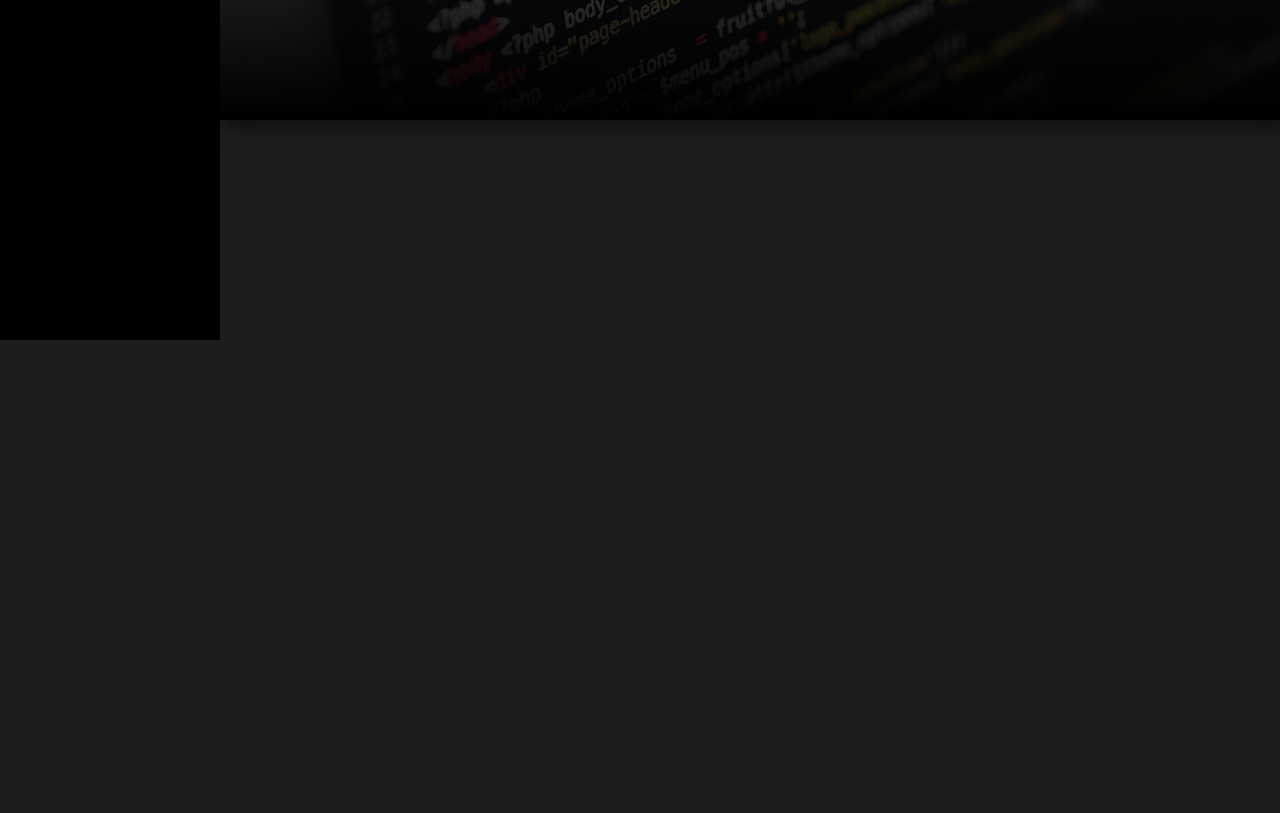
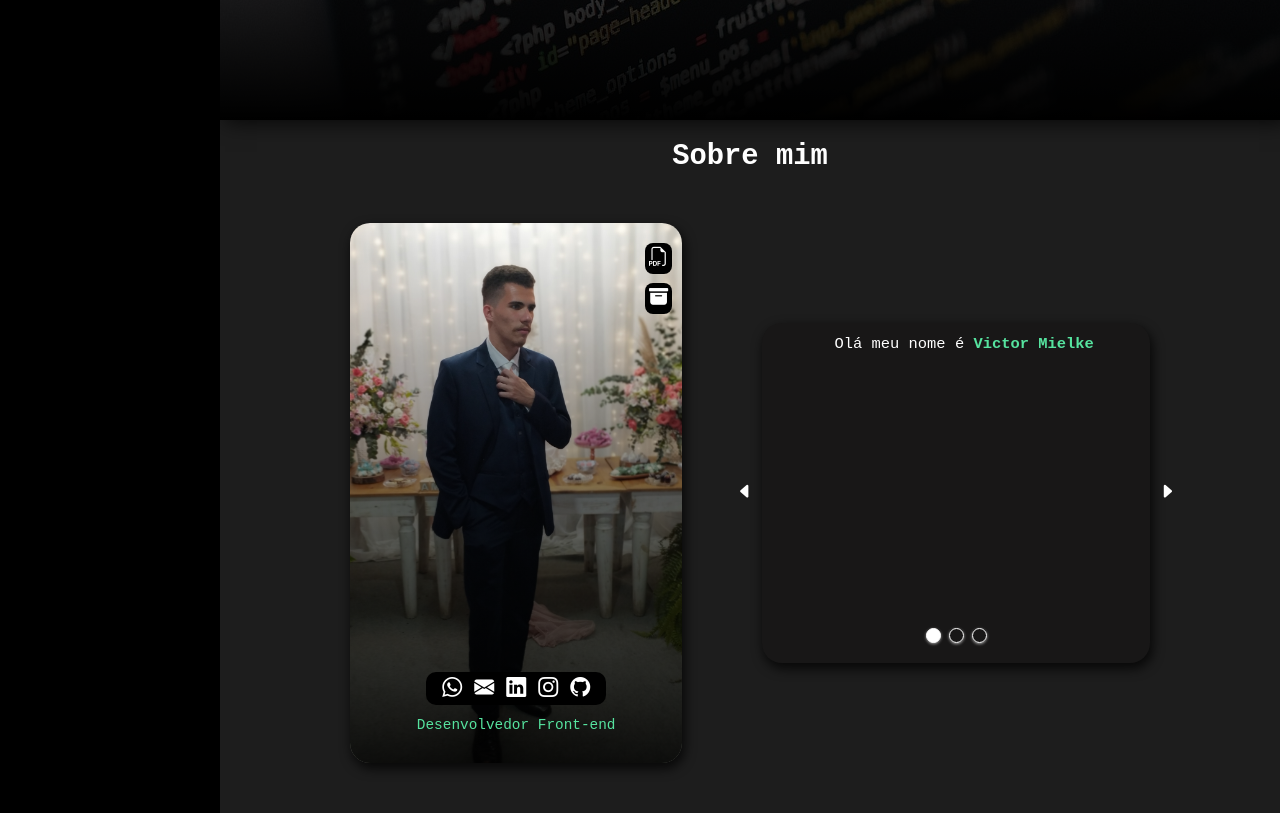
Before and after one commit to vicemanu/portfolio, a React (Vite) app: page / in a window 1280 px wide. Shown: the part 460-1273 px from the top of the page. Before the commit the page ends 800 px from the top, so only its background shows below. Built offline with nearby package versions, Linux system fonts and the light colour scheme.

Commit message:
about style finish

```diff
--- a/index.html
+++ b/index.html
@@ -4,7 +4,12 @@
     <meta charset="UTF-8" />
     <link rel="icon" type="image/svg+xml" href="" />
     <meta name="viewport" content="width=device-width, initial-scale=1.0" />
+
+
+    <link rel="stylesheet" href="https://cdn.jsdelivr.net/npm/bootstrap-icons@1.9.1/font/bootstrap-icons.css">
+
     <title>Vite + React</title>
+
   </head>
   <body>
     <div id="root"></div>
--- /dev/null
+++ b/src/components/About/about.css
@@ -0,0 +1,247 @@
+.about {
+    width: 100%;
+    display: flex;
+    align-items: center;
+    justify-content: center;
+    flex-direction: column;
+    margin-bottom: 0px;
+}
+
+.about--title {
+    font-size: 1.8em;
+    color: white;
+    margin-top: 20px;
+}
+
+.about--container {
+    width: 320px;
+    height: 640px;
+    margin: 20px auto;
+    box-shadow: 2px 5px 11px 1px #000000b7;
+    border-radius: 20px;
+}
+
+.about__container--box__about {
+    position: relative;
+    width: 100%;
+    height: 300px;
+    background:  top center no-repeat;
+    background-size: cover;
+    border-radius: 20px 20px 0px 0px;
+}
+
+.box__about--shadow {
+    position: absolute;
+    top: 0;
+    left: 0;
+    width: 100%;
+    height: 300px;
+    background: linear-gradient(to top,rgba(0, 0, 0, 0.897), transparent);
+    border-radius: 20px 20px 0px 0px;
+
+}
+
+.box__about__shadow--redes {
+    position: absolute;
+    bottom: 32px;
+    left: 50%;
+    transform: translate(-50%);
+    background-color: black;
+    width: 180px;
+    border-radius: 10px;
+    padding: 5px 4px;
+}
+
+.box__about__shadow--curriculo, .box__about__shadow--projetos {
+    color: white;
+    text-decoration: none;
+    font-size: 1.2em;
+    background-color: black;
+    padding: 4px;
+    border-radius: 8px;
+    position: absolute;
+    display: flex;
+    align-items: center;
+    justify-content: center;
+}
+
+.box__about__shadow--curriculo:hover, .box__about__shadow--projetos:hover {
+    color: var(--color3);
+}
+
+.box__about__shadow--curriculo:hover::after{
+    content: "Curriculo";
+    margin-left: 5px;
+    font-size: 0.8em;
+
+}
+
+.box__about__shadow--projetos:hover::after{
+    content: "Projetos";
+    margin-left: 5px;
+    font-size: 0.8em;
+}
+
+.box__about__shadow--curriculo {
+    top: 20px;
+    right: 10px;
+}
+
+.box__about__shadow--projetos {
+    top: 60px;
+    right: 10px;
+}
+
+.box__about__shadow--funcao {
+    color: var(--color3);
+    position: absolute;
+    bottom: 10px;
+    font-size: 0.9em;
+    width: 100%;
+    text-align: center;
+
+
+}
+
+
+
+
+.about__container--box__content {
+    width: 100%;
+    height: 340px;
+    background-color: #181717;
+    border-radius: 0px 0px 20px 20px;
+    position: relative;
+}
+
+.box__content--text {
+    color: white;
+    padding: 12px 16px;
+    display: flex;
+    align-items: center;
+    justify-content: center;
+    flex-direction: column;
+
+}
+
+.box__content--btn__left, .box__content--btn__right {
+    background-color: transparent;
+    color: white;
+    border: none;
+    font-size: 1.2em;
+    position: absolute;
+    cursor: pointer;
+}
+
+.box__content--btn__left {
+    left: -26px;
+    top: 50%;
+    transform: translate(0%, -50%);
+}
+
+.box__content--btn__right {
+    right: -26px;
+    top: 50%;
+    transform: translate(0%, -50%);
+}
+
+.box__content--title {
+    text-align: center;
+    font-size: 1.05em;
+    margin-bottom: 24px;
+}
+
+.box__content--title strong {
+    color: var(--color3);
+}
+.box__content--text {
+    font-size: 0.92em;
+    text-indent: 16px;
+}
+
+.box__content--botoes {
+    position: absolute;
+    display: flex;
+    align-items: center;
+    justify-content: center;
+    bottom: 20px;
+}
+.bl1, .bl2, .bl3 {
+    width: 15px;
+    height: 15px;
+    margin: 0px 4px;
+    display: block;
+    border-radius: 50%;
+    border: 1px solid white;
+    background-color: transparent;
+    box-shadow: 0px 1px 3px rgba(255, 255, 255, 0.616);
+    cursor: pointer;
+}
+
+
+@media screen and (min-width: 920px) {
+    .about--container {
+        width: 630px;
+        height: 600px;
+        display: flex;
+        gap: 40px;
+        box-shadow: none;
+        align-items: center;
+
+    }
+    .about__container--box__about {
+        position: relative;
+        width: 320px;
+        height: 480px;
+        border-radius: 20px;
+    }
+
+    .box__about--shadow {
+        width: 100%;
+        height: 100%;
+        border-radius: 20px;
+        box-shadow: 2px 5px 11px 1px #000000b7;
+    }
+
+    .box__about__shadow--redes {
+        bottom: 52px;
+    }
+
+    .box__about__shadow--funcao {
+        bottom: 30px;
+    }
+
+
+    .about__container--box__content {
+        width: 340px;
+        border-radius: 20px;
+        box-shadow: 2px 5px 11px 1px #000000b7;
+    }
+}
+
+@media screen and (min-width: 1100px) {
+    .about--container {
+        min-width: 800px;
+        gap: 80px;
+    }
+    .about__container--box__about {
+        height: 540px;
+    }
+
+    .box__about__shadow--redes {
+        bottom: 58px;
+    }
+
+    .about__container--box__content {
+        width: 420px;
+        border-radius: 20px;
+    }
+
+}
+
+@media screen and (min-width: 1200px) {
+    .about__container--box__about {
+        width: 360px;
+    }
+
+}
--- /dev/null
+++ b/src/components/About/index.jsx
@@ -0,0 +1,76 @@
+/* eslint-disable react/jsx-no-target-blank */
+import { useState } from 'react'
+import Redes from '../Redes'
+import myself from '../../assets/eu2.jpg'
+import './about.css'
+
+export default function About() {
+
+  const [mostrarTela, setMostrarTela] = useState(1)
+
+
+  const textoTela = () => {
+    if(mostrarTela == 1) {
+      ""
+    }
+  }
+
+
+  return(
+    <section className='about' id='about'>
+        <h2 className='about--title'>Sobre mim</h2>
+        <div className='about--container'>
+
+        {/* Minha imagem e redes sociais */}
+
+        <div className='about__container--box__about' style={{backgroundImage: `url(${myself})`}}>
+          <div className='box__about--shadow'>
+
+              <div className='box__about__shadow--redes'>
+                  <Redes size= '1'/>
+              </div>
+
+              <div className='box__about__shadow--funcao'>
+                    <p>Desenvolvedor Front-end</p>
+                </div>
+
+                <a className='box__about__shadow--curriculo' target='_blank' href="https://drive.google.com/file/d/1mvc4_WRYbF_IDsrGLOHLFIP2y504vgW3/view?usp=sharing">
+              <i className="bi bi-filetype-pdf"></i>
+            </a>
+            <a className='box__about__shadow--projetos' href="#projetos">
+              <i className="bi bi-archive-fill"></i>
+            </a>
+            </div>
+          </div>
+
+          {/* Conteudo sobre mim */}
+
+          <div className='about__container--box__content'>
+            <div className='box__content--text'>
+
+            {/* Botões para trocar o texto */}
+            <button className='box__content--btn__left' onClick={()=> {}}><i className="bi bi-caret-left-fill"></i></button>
+            <button className='box__content--btn__right' onClick={()=> {}} ><i className="bi bi-caret-right-fill"></i></button>
+
+              {/* Texto */}
+              <p className='box__content--title'>
+                Olá meu nome é <strong>Victor Mielke</strong>
+              </p>
+              <p className='box__content--text' >
+                {textoTela()}
+              </p>
+              <div className='box__content--botoes'>
+                <button onClick={()=> {setMostrarTela(1)}} className='bl1' style={{background: mostrarTela == 1 ? 'white' : 'transparent'}}></button>
+                <button onClick={()=> {setMostrarTela(2)}} className='bl2' style={{background: mostrarTela == 2 ? 'white' : 'transparent'}}></button>
+                <button onClick={()=> {setMostrarTela(3)}} className='bl3' style={{background: mostrarTela == 3 ? 'white' : 'transparent'}}></button>
+              </div>
+            </div>
+          </div>
+
+
+
+
+        </div>
+    </section>
+  )
+  }
--- a/src/components/Home/index.jsx
+++ b/src/components/Home/index.jsx
@@ -4,7 +4,7 @@ import myself from '../../assets/eu3.jpg'
 
 export default function Home() {
     return(
-        <header className='home' style={{background: `url(${wallpaper})`}}>
+        <header className='home' id='home' style={{background: `url(${wallpaper})`}}>
             <div className='home--shadow'>
                 <div className='home--container'>
                     <div className='home__container--img'>
--- /dev/null
+++ b/src/components/Redes/index.jsx
@@ -0,0 +1,20 @@
+import './redes.css'
+
+
+export default function Redes(props) {
+
+
+    return(
+        <div className="redes" style={{fontSize:'20px'}}>
+                <a href="https://api.whatsapp.com/send?phone=5522992347126" target="_blank" className="botao_inferior_pagina"><i class="bi bi-whatsapp"></i></a>
+
+                    <a href="mailto:Victor_mielke@outlook.com"><i class="bi bi-envelope-fill"></i></a>
+
+                    <a href="https://www.linkedin.com/in/victor-mielke/" target="_blank"><i class="bi bi-linkedin"></i></a>
+
+                    <a href="https://www.instagram.com/victor_mielke31/" target="_blank"><i class="bi bi-instagram"></i></a>
+
+                    <a href="https://github.com/vicemanu" target="_blank"><i class="bi bi-github"></i></a>
+        </div>
+    )
+}
--- /dev/null
+++ b/src/components/Redes/redes.css
@@ -0,0 +1,15 @@
+.redes {
+    display: flex;
+    align-items: center;
+    justify-content: center;
+}
+
+.redes a {
+    color: white;
+    text-decoration: none;
+    margin: 0px 6px;
+}
+
+.redes a:hover {
+    color: var(--color3);
+}
--- a/src/pages/Portfolio/index.jsx
+++ b/src/pages/Portfolio/index.jsx
@@ -1,6 +1,7 @@
 import Menu from '../../components/Menu'
 import Home from '../../components/Home'
 import './portfolio.css'
+import About from '../../components/About'
 
 
 export default function Portfolio() {
@@ -11,6 +12,7 @@ export default function Portfolio() {
             </menu>
             <main className='portfolio--main'>
                 <Home/>
+                <About/>
             </main>
         </div>
     )
```
